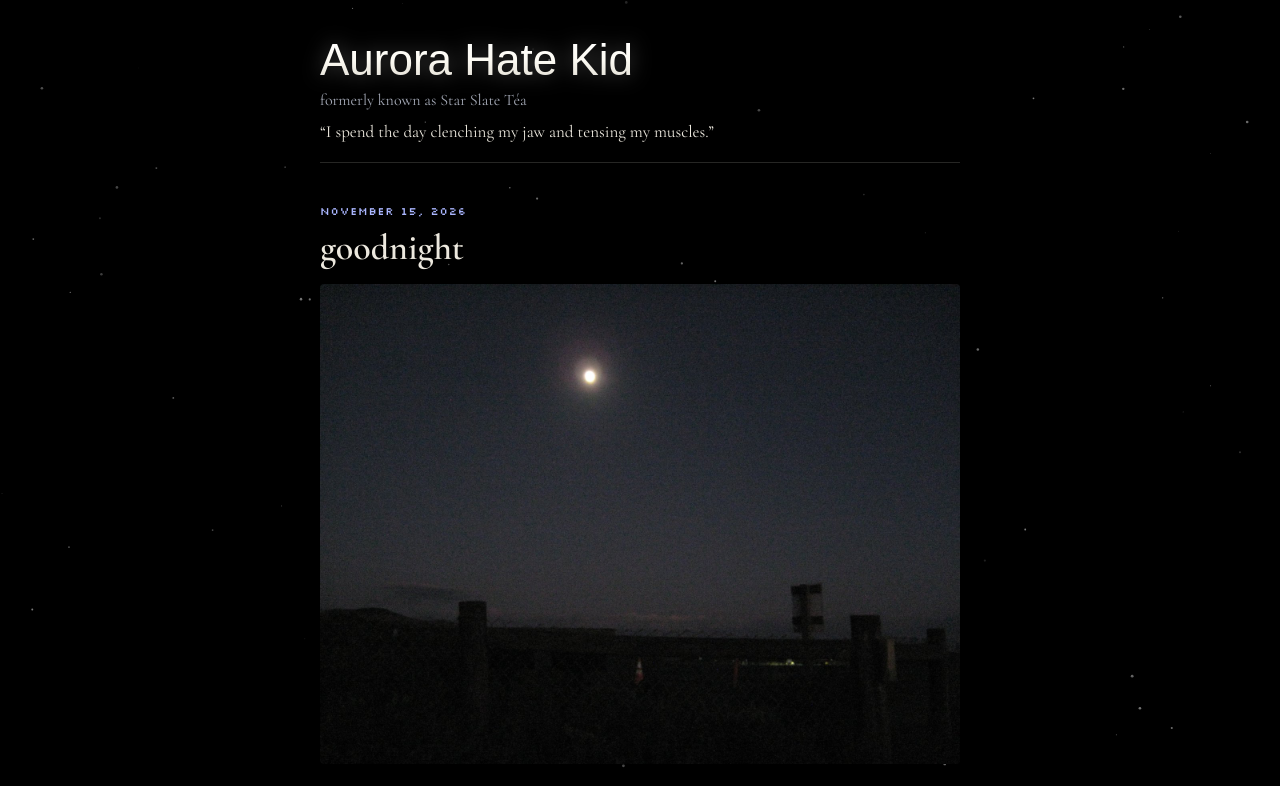
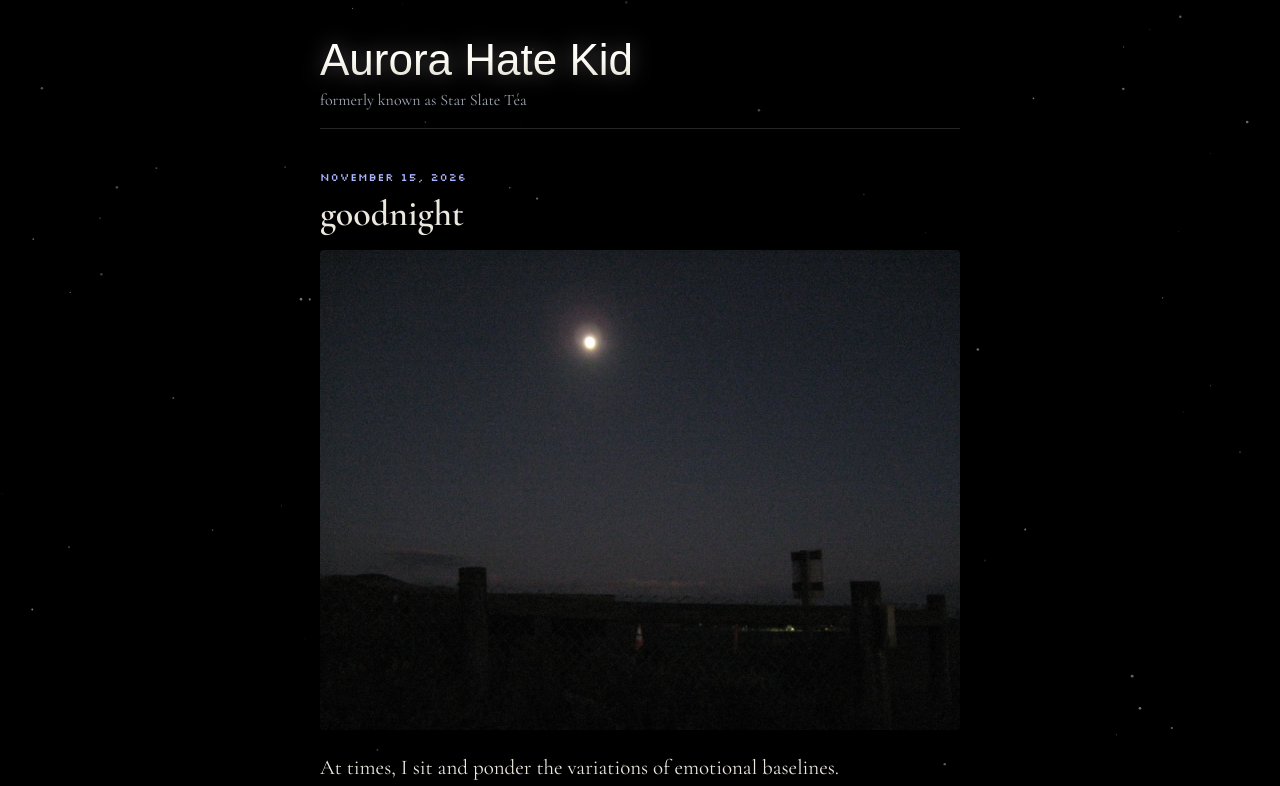
Before and after one commit to liamlf/tea, a plain HTML site: page index.html in a window 1280 px wide. Shown: the top 786 px of the page. Drawn offline with nearby package versions, Linux system fonts and the light colour scheme; a web font is replaced by a local one.

Commit message:
Remove sentence of the day
Co-Authored-By: Claude Opus 5.5 <noreply@anthropic.com>

```diff
--- a/index.html
+++ b/index.html
@@ -7,7 +7,7 @@
 <link rel="preconnect" href="https://fonts.googleapis.com">
 <link rel="preconnect" href="https://fonts.gstatic.com" crossorigin>
 <link href="https://fonts.googleapis.com/css2?family=UnifrakturCook:wght@700&family=Cormorant+Garamond:ital,wght@0,400;0,600;1,400&family=Silkscreen&display=swap" rel="stylesheet">
-<link rel="stylesheet" href="style.css?v=10">
+<link rel="stylesheet" href="style.css?v=11">
 </head>
 <body>
 
@@ -17,9 +17,7 @@
   <header class="site">
     <div class="brand">
       <a class="title" href="#">Aurora Hate Kid</a>
-      <p class="subline">formerly known as Star Slate Téa</p>
-      <p class="daily" id="daily" hidden></p>
-    </div>
+      <p class="subline">formerly known as Star Slate Téa</p>    </div>
     <nav class="tags" id="tags" aria-label="Filter posts by tag"></nav>
   </header>
 
@@ -28,6 +26,6 @@
   <footer class="site-foot"><a href="write.html" aria-label="Writing desk">✦</a></footer>
 </div>
 
-<script src="script.js?v=10"></script>
+<script src="script.js?v=11"></script>
 </body>
 </html>
--- a/script.js
+++ b/script.js
@@ -31,27 +31,6 @@
   const songPlayers = (p) =>
     (p.songs || []).filter((s) => /^(track|album|playlist|episode|show)\/[A-Za-z0-9]+$/.test(s)).map((s) =>
       `<iframe class="song" src="https://open.spotify.com/embed/${s}" height="${/^(track|episode)\//.test(s) ? 80 : 352}" loading="lazy" title="Spotify player" allow="autoplay; clipboard-write; encrypted-media; fullscreen; picture-in-picture"></iframe>`).join("");
-
-  /* one sentence from her posts, the same for the whole day, a new one tomorrow */
-  function sentenceOfTheDay() {
-    const el = document.getElementById("daily");
-    const pool = [];
-    for (const p of POSTS) {
-      String(p.body || "").replace(/^>\s?/gm, "").split(/(?<=[.!?…])\s+|\n+/).forEach((s) => {
-        s = s.trim();
-        const words = s.split(/\s+/).length;
-        if (words >= 4 && s.length <= 180) pool.push({ s, id: p.id });
-      });
-    }
-    if (!pool.length) return;
-    const d = new Date();
-    const day = `${d.getFullYear()}-${d.getMonth() + 1}-${d.getDate()}`;
-    let h = 2166136261; // FNV-1a hash of today's date picks the sentence
-    for (const c of day) h = Math.imul(h ^ c.charCodeAt(0), 16777619);
-    const pick = pool[(h >>> 0) % pool.length];
-    el.innerHTML = `<a href="#${esc(pick.id)}">“${esc(pick.s)}”</a>`;
-    el.hidden = false;
-  }
 
   let filter = null;
 
@@ -157,7 +136,6 @@
     });
   }
 
-  sentenceOfTheDay();
   renderTags();
   route();
 })();
--- a/style.css
+++ b/style.css
@@ -62,10 +62,6 @@ a:hover { color: #fff; }
   line-height: 1.3;
   color: var(--chalk-dim);
 }
-
-.daily { margin: 10px 0 0; max-width: 460px; font-size: 17px; line-height: 1.4; }
-.daily a { color: var(--chalk); text-decoration: none; }
-.daily a:hover { color: var(--pink); }
 
 .tags { display: flex; flex-wrap: wrap; gap: 4px 16px; }
 .tags button, .meta, .back, .pager a {
```
Also changed, not shown: write.html (+1 -1 lines).
